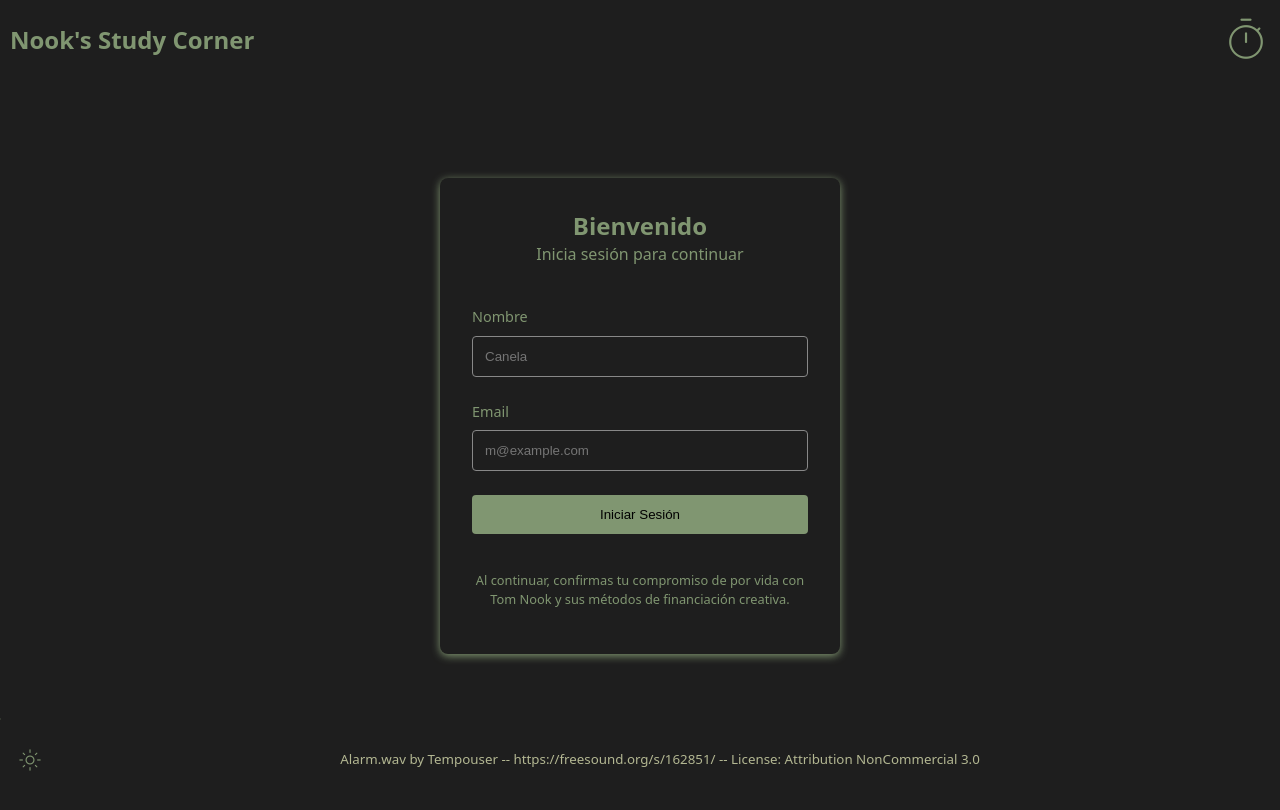
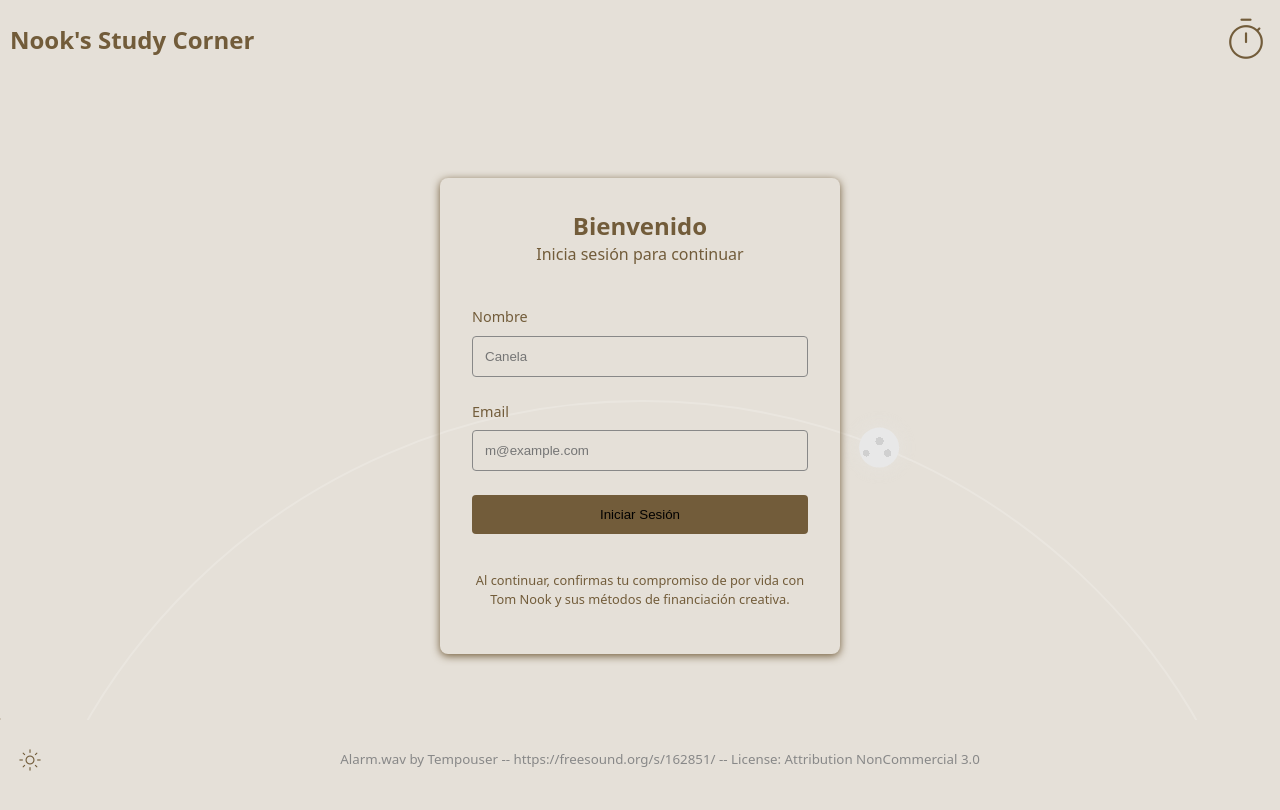
Before and after one commit to arantxaMain/nooks-study-corner-3.0, a React (Vite) app in the folder frontend/: page /login in a window 1280 px wide. Shown: the top 810 px of the page. Built offline with nearby package versions, Linux system fonts and the light colour scheme; a web font is replaced by a local one.

Commit message:
ciclo sol y luna y tema automático

```diff
--- /dev/null
+++ b/frontend/src/components/DayNightCycle.tsx
@@ -0,0 +1,35 @@
+import { useEffect, useState } from 'react';
+import '../styles/components/DayNightCycle.css';
+
+export default function DayNightCycle() {
+  const [rotation, setRotation] = useState(0);
+
+  useEffect(() => {
+    const calculateRotation = () => {
+      const now = new Date();
+      const hours = now.getHours();
+      const minutes = now.getMinutes();
+      return ((hours + minutes / 60) * 15);
+    };
+
+    setRotation(calculateRotation());
+
+    const interval = setInterval(() => {
+      setRotation(calculateRotation());
+    }, 60000);
+
+    return () => clearInterval(interval);
+  }, []);
+
+  return (
+    <div className="day-night-cycle">
+      <div
+        className="orbit"
+        style={{ transform: `rotate(${rotation}deg)` }}
+      >
+        <div className="sun"></div>
+        <div className="moon"></div>
+      </div>
+    </div>
+  );
+}
--- a/frontend/src/components/Layout.tsx
+++ b/frontend/src/components/Layout.tsx
@@ -5,6 +5,7 @@ import { Link, useLocation } from 'react-router-dom'
 import BackgroundMusic from './BackgroundMusic'
 import TimerProgress from './TimerProgress'
 import AlarmSound from './AlarmSound'
+import DayNightCycle from './DayNightCycle';
 
 type LayoutProps = {
     children: ReactNode
@@ -14,6 +15,7 @@ export default function Layout({ children }: LayoutProps) {
     const isHomePage = useLocation().pathname === '/'
     return (
         <>
+            <DayNightCycle />
             <BackgroundMusic />
             <AlarmSound />
             <header className="header">
--- a/frontend/src/components/ThemeToggle.tsx
+++ b/frontend/src/components/ThemeToggle.tsx
@@ -1,14 +1,14 @@
-import { useTheme } from '../contexts/ThemeProvider';
-import '../styles/components/ThemeToggle.css';
+import { useTheme } from '../contexts/ThemeProvider'
 
 export function ThemeToggle() {
-  const { theme, toggleTheme } = useTheme();
+  const { theme, toggleTheme } = useTheme()
 
   return (
     <button onClick={toggleTheme} className="theme-toggle">
-      <span className="material-symbols-rounded">
-        {theme === 'dark' ? 'light_mode' : 'dark_mode'}
-      </span>
+      {theme === 'light' && <span title='Claro' className="material-symbols-rounded">light_mode</span>}
+      {theme === 'dark' && <span title='Oscuro' className="material-symbols-rounded">dark_mode</span>}
+      {theme === 'auto' && <span title='Automático' className="material-symbols-rounded">schedule</span>}
     </button>
-  );
+  )
 }
+import '../styles/components/ThemeToggle.css'
--- a/frontend/src/contexts/ThemeProvider.tsx
+++ b/frontend/src/contexts/ThemeProvider.tsx
@@ -1,27 +1,49 @@
-import React, { createContext, useContext, useState, useEffect } from 'react';
+import { createContext, useContext, useEffect, useState, ReactNode } from 'react';
 
-type Theme = 'light' | 'dark';
+type Theme = 'light' | 'dark' | 'auto';
 
 interface ThemeContextType {
   theme: Theme;
   toggleTheme: () => void;
 }
 
-const ThemeContext = createContext<ThemeContextType | undefined>(undefined);
+const ThemeContext = createContext<ThemeContextType | null>(null);
 
-export function ThemeProvider({ children }: { children: React.ReactNode }) {
+export function ThemeProvider({ children }: { children: ReactNode }) {
   const [theme, setTheme] = useState<Theme>(() => {
-    const savedTheme = localStorage.getItem('theme');
-    return (savedTheme as Theme) || 'dark';
+    const saved = localStorage.getItem('theme');
+    return (saved as Theme) || 'light';
   });
 
+  const calculateAutoTheme = () => {
+    const hour = new Date().getHours();
+    return hour >= 6 && hour < 20 ? 'light' : 'dark';
+  };
+
   useEffect(() => {
-    document.documentElement.setAttribute('data-theme', theme);
+    if (theme === 'auto') {
+      document.documentElement.setAttribute('data-theme', calculateAutoTheme());
+
+      // Actualizar cada minuto
+      const interval = setInterval(() => {
+        document.documentElement.setAttribute('data-theme', calculateAutoTheme());
+      }, 60000);
+
+      return () => clearInterval(interval);
+    } else {
+      document.documentElement.setAttribute('data-theme', theme);
+    }
     localStorage.setItem('theme', theme);
   }, [theme]);
 
   const toggleTheme = () => {
-    setTheme(prevTheme => prevTheme === 'light' ? 'dark' : 'light');
+    setTheme(current => {
+      switch (current) {
+        case 'light': return 'dark';
+        case 'dark': return 'auto';
+        case 'auto': return 'light';
+      }
+    });
   };
 
   return (
@@ -31,10 +53,10 @@ export function ThemeProvider({ children }: { children: React.ReactNode }) {
   );
 }
 
-export function useTheme() {
+export const useTheme = () => {
   const context = useContext(ThemeContext);
-  if (context === undefined) {
-    throw new Error('useTheme must be used within a ThemeProvider');
+  if (!context) {
+    throw new Error('useTheme debe ser usado dentro de un ThemeProvider');
   }
   return context;
-}
+};
--- /dev/null
+++ b/frontend/src/styles/components/DayNightCycle.css
@@ -0,0 +1,71 @@
+.day-night-cycle {
+  position: fixed;
+  top: 0;
+  left: 0;
+  right: 0;
+  bottom: 0;
+  pointer-events: none;
+  z-index: -1;
+  overflow: hidden;
+}
+
+.orbit {
+  position: absolute;
+  width: 100vw;
+  height: 100vw;
+  top: 50%;
+  transform-origin: center;
+  transform: translate(-50%, -50%);
+  transition: transform 1s linear;
+  border: 2px solid rgba(255, 255, 255, 0.2);
+  border-radius: 50%;
+}
+
+@media screen and (max-width: 768px) {
+    .orbit {
+        top: 65%;
+    }
+}
+
+.sun, .moon {
+  position: absolute;
+  width: 40px;
+  height: 40px;
+  border-radius: 50%;
+  transition: transform 0.3s ease;
+}
+
+.sun {
+  background: #FFD93D;
+  box-shadow: 0 0 30px rgba(255, 217, 61, 0.4);
+  left: -20px;
+  top: calc(50% - 20px);
+}
+
+.sun::before {
+  content: '';
+  position: absolute;
+  width: 100%;
+  height: 100%;
+  background: radial-gradient(circle at 65% 35%, #FFF 0%, #FFF 3%, transparent 3%);
+  border-radius: 50%;
+}
+
+.moon {
+  background: #E8E8E8;
+  box-shadow: 0 0 20px rgba(232, 232, 232, 0.4);
+  right: -20px;
+  top: calc(50% - 20px);
+}
+
+.moon::before {
+  content: '';
+  position: absolute;
+  width: 100%;
+  height: 100%;
+  background:
+    radial-gradient(circle at 25% 25%, rgba(0, 0, 0, 0.1) 0%, rgba(0, 0, 0, 0.1) 8%, transparent 8%),
+    radial-gradient(circle at 65% 45%, rgba(0, 0, 0, 0.1) 0%, rgba(0, 0, 0, 0.1) 12%, transparent 12%),
+    radial-gradient(circle at 45% 75%, rgba(0, 0, 0, 0.1) 0%, rgba(0, 0, 0, 0.1) 10%, transparent 10%);
+  border-radius: 50%;
+}
--- a/frontend/src/styles/index.css
+++ b/frontend/src/styles/index.css
@@ -111,6 +111,7 @@ body {
   justify-content: space-between;
   align-items: center;
   box-sizing: border-box;
+  background-color: var(--bg-color);
 }
 
 .footer-text {
```
